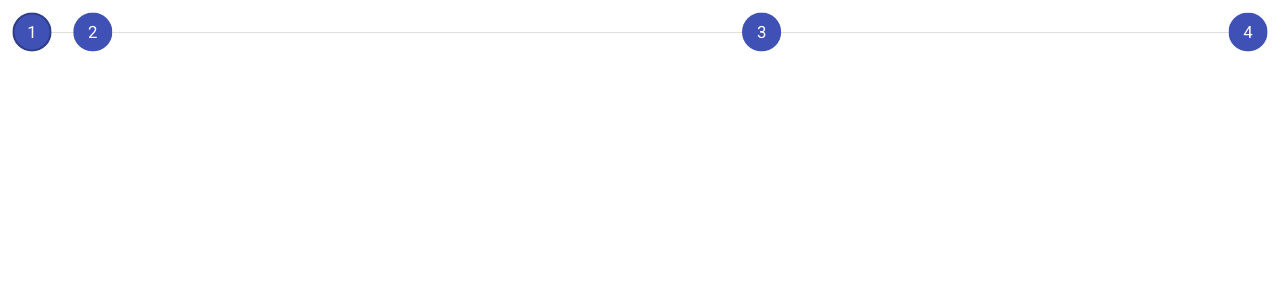
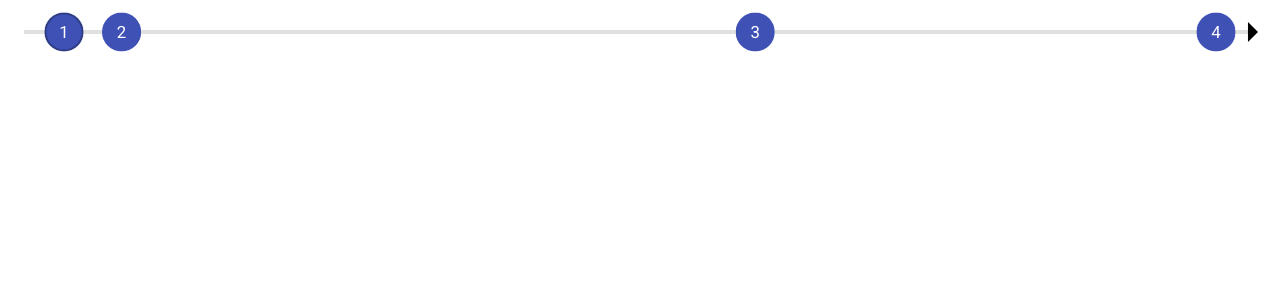
Before and after one commit to RobbyRabbitman/rxp, an Angular app: page / in a window 1280 px wide. Shown: the top 300 px of the page. Built offline with nearby package versions, Linux system fonts and the light colour scheme.

Commit message:
marble graph: line

```diff
--- a/src/app/ui/ui-marble-graph/ui-marble-graph.component.html
+++ b/src/app/ui/ui-marble-graph/ui-marble-graph.component.html
@@ -1,6 +1,6 @@
 <div class="relative h-full flex flex-col items-stretch justify-center">
   <div
-    class="!absolute top-0 right-0 bottom-0 left-0 flex items-center"
+    class="!absolute top-0 right-8 bottom-0 left-8 flex items-center"
     *ngFor="let marble of graph?.marbles"
   >
     <mat-slider
@@ -11,5 +11,8 @@
       [max]="max"
     ></mat-slider>
   </div>
-  <mat-divider></mat-divider>
+  <div class="!absolute top-0 right-0 bottom-0 left-0 flex items-center">
+    <mat-divider class="w-full !border-t-4"> </mat-divider>
+    <mat-icon class="!absolute -right-2">arrow_right</mat-icon>
+  </div>
 </div>
--- a/src/app/ui/ui-marble-graph/ui-marble-graph.component.scss
+++ b/src/app/ui/ui-marble-graph/ui-marble-graph.component.scss
@@ -9,9 +9,13 @@ app-ui-marble-graph {
       @apply hidden;
     }
     .mat-slider-thumb {
-      @apply flex items-center justify-center h-14 w-14 -right-7 -bottom-7 text-2xl #{!important};
+      @apply flex items-center justify-center h-14 w-14 -right-7 -bottom-7 text-2xl z-20 #{!important};
       background-color: mat.get-color-from-palette($primary) !important;
       color: mat.get-color-from-palette($primary, default-contrast) !important;
     }
   }
+
+  .mat-icon {
+    transform: scale(2);
+  }
 }
--- a/src/app/ui/ui-marble-graph/ui-marble-graph.component.ts
+++ b/src/app/ui/ui-marble-graph/ui-marble-graph.component.ts
@@ -3,10 +3,10 @@ import {
   ChangeDetectionStrategy,
   Component,
   Input,
-  OnInit,
   ViewEncapsulation,
 } from '@angular/core';
 import { MatDividerModule } from '@angular/material/divider';
+import { MatIconModule } from '@angular/material/icon';
 import { MatSliderModule } from '@angular/material/slider';
 import { MarbleGraph } from 'src/app/model/marble-graph';
 import { UiMarbleDirective } from './ui-marble.directive';
@@ -14,13 +14,19 @@ import { UiMarbleDirective } from './ui-marble.directive';
 @Component({
   selector: 'app-ui-marble-graph',
   standalone: true,
-  imports: [CommonModule, MatSliderModule, MatDividerModule, UiMarbleDirective],
+  imports: [
+    CommonModule,
+    MatSliderModule,
+    MatDividerModule,
+    MatIconModule,
+    UiMarbleDirective,
+  ],
   templateUrl: './ui-marble-graph.component.html',
   styleUrls: ['./ui-marble-graph.component.scss'],
   changeDetection: ChangeDetectionStrategy.OnPush,
   encapsulation: ViewEncapsulation.None,
 })
-export class UiMarbleGraphComponent implements OnInit {
+export class UiMarbleGraphComponent {
   @Input()
   public graph?: MarbleGraph<unknown> = {
     end: 70,
@@ -37,8 +43,4 @@ export class UiMarbleGraphComponent implements OnInit {
 
   @Input()
   public max = 100;
-
-  constructor() {}
-
-  ngOnInit(): void {}
 }
```
